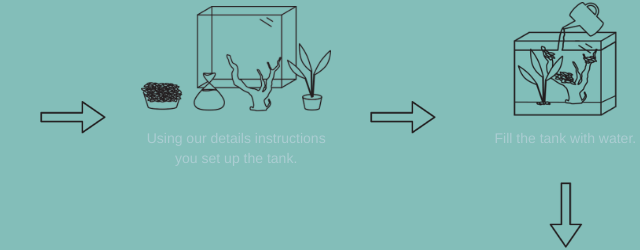
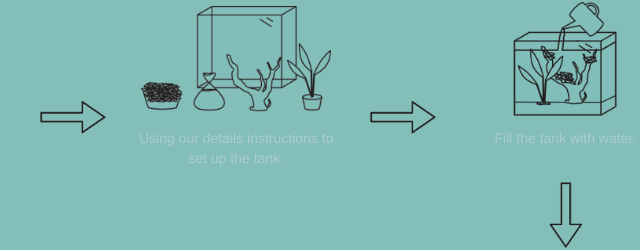
Before and after one commit to syds8588/syds8588.github.io, a plain HTML site: page index.html in a window 1280 px wide. Shown: the part 1136-1386 px from the top of the page, 550-1190 px from the left. Drawn offline with nearby package versions, Linux system fonts and the light colour scheme.

Commit message:
fixing index desc

```diff
--- a/index.html
+++ b/index.html
@@ -88,7 +88,7 @@
             </li>
             <li>
                 <img src="images/how-2.png">
-                 <p> Using our details instructions you set up the tank. </p>
+                 <p> Using our details instructions to set up the tank. </p>
             </li>
             <li>
           <img src="images/how-3.png">
```
